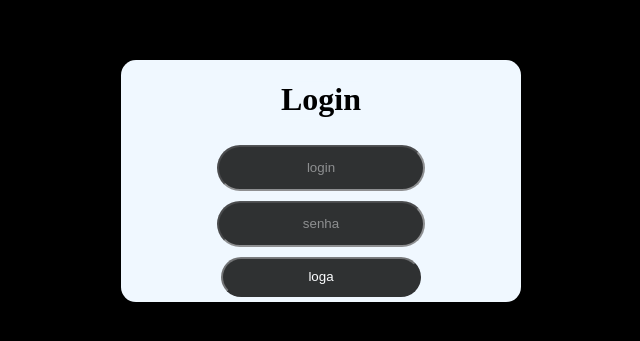
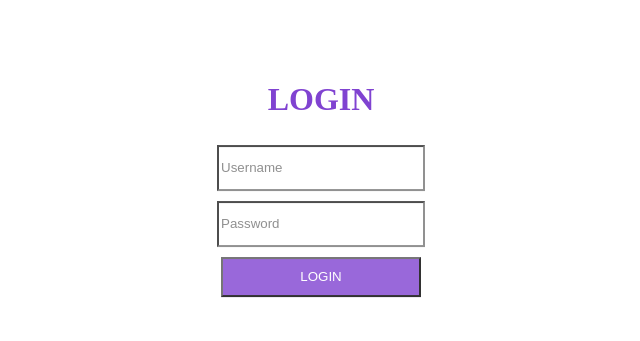
Before and after one commit to BrunoDSDAnjos/pagina_login1, a plain HTML site: page index.html in a window 1280 px wide. Shown: the part 227-568 px from the top of the page, without its empty margins (327-967 px from the left). Drawn offline with Linux system fonts and the light colour scheme.

Commit message:
adicionando propriedades css na pagina de login

```diff
--- a/index.html
+++ b/index.html
@@ -8,10 +8,10 @@
 </head>
 <body>
     <div class="bloco_principal">
-        <h1>Login</h1>
-        <input class="item" type="text" placeholder="login">
-        <input class="item" type="password" placeholder="senha">
-        <input class="item" type="button" value="loga">
+        <h1>LOGIN</h1>
+        <input class="item" type="text" placeholder="Username">
+        <input class="item" type="password" placeholder="Password">
+        <input id="login" class="item" type="button" value="LOGIN">
     </div>
 </body>
 </html>
--- a/style.css
+++ b/style.css
@@ -1,5 +1,5 @@
 * {
-    background-color: black;
+    background-color: rgb(255, 255, 255);
     color: aliceblue;
     align-items: center;
 
@@ -8,14 +8,14 @@ body{
     position: absolute; top: 50%; left: 50%; transform: translate(-50%, -50%)
 }
 h1{
-    background-color: aliceblue;
-    color: black;
+    background-color: rgb(255, 255, 255);
+    color: #8043d1;
 }
 .bloco_principal{
 
         display: flex;
-        color: white;
-        background-color: aliceblue;
+        color: rgb(255, 255, 255);
+        background-color: rgb(255, 255, 255);
         flex-direction: column;
         align-items: center;
         width: 400px;
@@ -28,9 +28,25 @@ h1{
     width: 200px;
     height: 40px;
     margin: 5px;
+    align-items: flex-start;
+    text-align: left;
+    color: white;
+    opacity: 80%;
+
+
+}
+#login{
+    background-color: #8043d1;
     align-items: center;
     text-align: center;
-    color: white;
-    opacity: 80%;
-    border-radius: 50px;
 }
+/*animação ao passar o mause*/
+.item:hover
+
+{ background-color: #615b97;
+
+transition: 0.5s;
+
+opacity: 0.7;
+
+}
```
